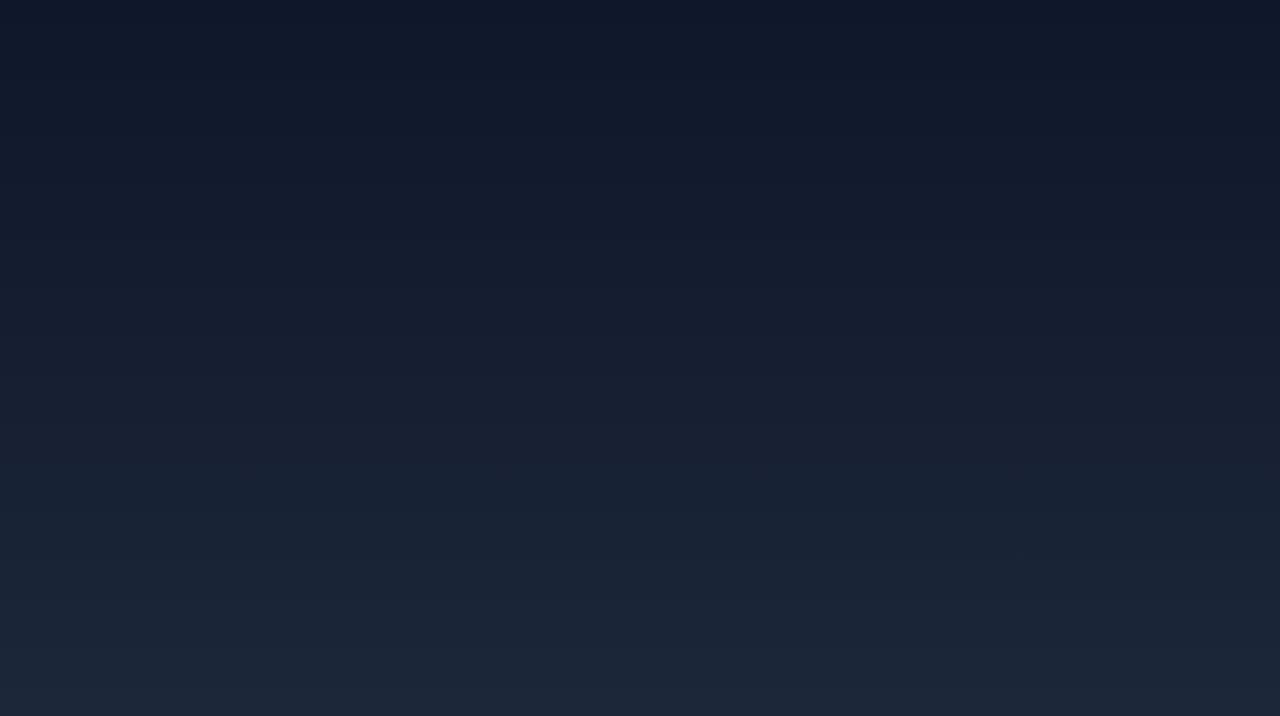
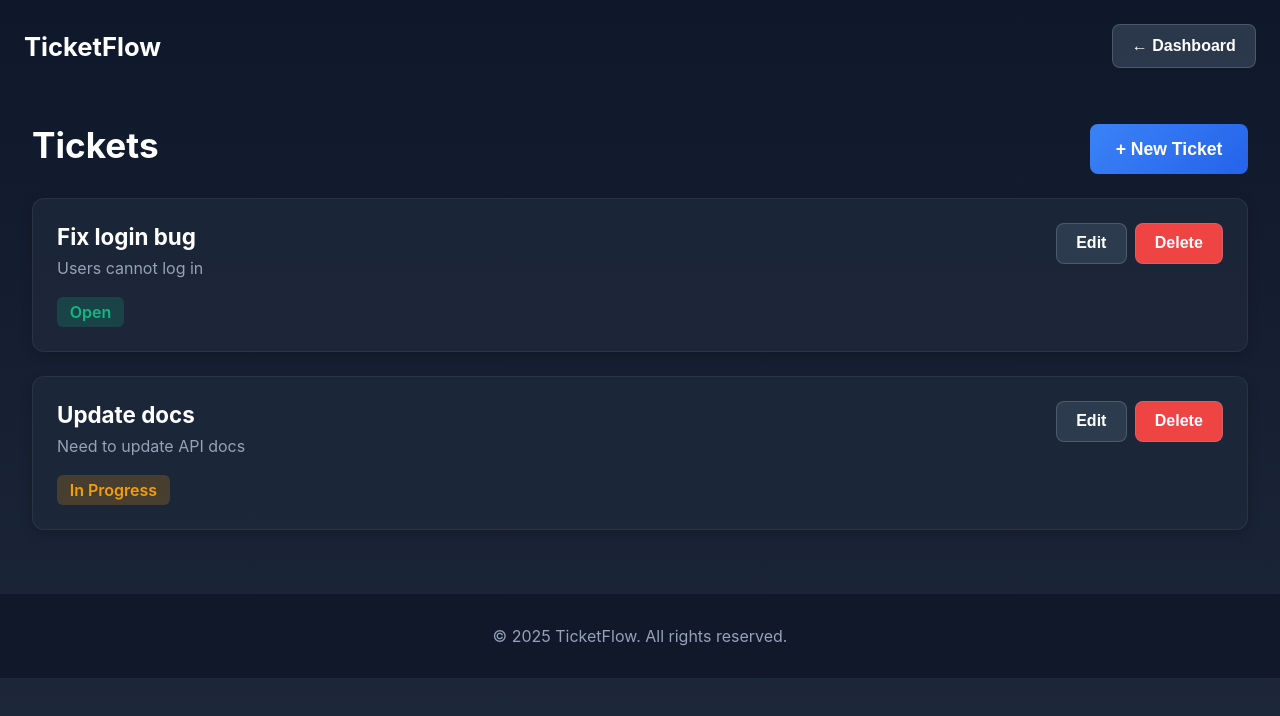
Before and after one commit to olusanyaemmanuelpg-sudo/ticket-management-app-using-vue.js, a Vue app: page /manage-tickets in a window 1280 px wide. Before the commit this address had no page. Shown: the top 716 px of the page. Built offline with nearby package versions, Linux system fonts and the light colour scheme.

Commit message:
Created manage ticket page

```diff
--- a/src/App.vue
+++ b/src/App.vue
@@ -24,6 +24,6 @@ const tickets = ref([
 <template>
   <div id="app">
     <AppToast />
-    <RouterView :tickets="tickets" />
+    <RouterView :tickets="tickets" :setTickets="(newTickets) => (tickets = newTickets)" />
   </div>
 </template>
--- a/src/composables/Auth.js
+++ b/src/composables/Auth.js
@@ -37,7 +37,7 @@ export function useAuth() {
 
   const logout = () => {
     localStorage.removeItem('ticketapp_session')
-    user.value(null)
+    user.value = null
   }
 
   return { user, loading, login, signup, logout }
--- a/src/router/index.js
+++ b/src/router/index.js
@@ -3,6 +3,7 @@ import LandingPage from '@/views/LandingPage.vue'
 import LoginPage from '@/views/LoginPage.vue'
 import SigninPage from '@/views/SigninPage.vue'
 import DashboardPage from '@/views/DashboardPage.vue'
+import TicketManagement from '@/views/TicketManagement.vue'
 const router = createRouter({
   history: createWebHistory(import.meta.env.BASE_URL),
   routes: [
@@ -26,6 +27,11 @@ const router = createRouter({
       name: 'DashboardPage',
       component: DashboardPage,
     },
+    {
+      path: '/manage-tickets',
+      name: 'TicketmanagementPage',
+      component: TicketManagement,
+    },
   ],
 })
 
--- a/src/views/DashboardPage.vue
+++ b/src/views/DashboardPage.vue
@@ -30,34 +30,34 @@ const stats = computed(() => ({
 </script>
 
 <template>
-  <main className="dashboard-section">
-    <div className="dashboard-page">
-      <nav className="dash-nav">
+  <main class="dashboard-section">
+    <div class="dashboard-page">
+      <nav class="dash-nav">
         <h2>TicketFlow</h2>
         <button @click="handleLogout">Logout</button>
       </nav>
       <h1>Welcome, {{ user?.name }} !</h1>
       <p>Here's your ticket overview</p>
 
-      <div className="dashboard-grid">
-        <div className="StatcardStyle" style="border: 2px solid #3b82f633">
+      <div class="dashboard-grid">
+        <div class="StatcardStyle" style="border: 2px solid #3b82f633">
           <h3>Total Tickets</h3>
           <p>{{ stats.total }}</p>
         </div>
-        <div className="StatcardStyle" style="border: 2px solid #10b98133">
+        <div class="StatcardStyle" style="border: 2px solid #10b98133">
           <h3>Open</h3>
           <p>{{ stats.open }}</p>
         </div>
-        <div className="StatcardStyle" style="border: 2px solid #f59e0b33">
+        <div class="StatcardStyle" style="border: 2px solid #f59e0b33">
           <h3>In Progress</h3>
           <p>{{ stats.inProgress }}</p>
         </div>
-        <div className="StatcardStyle" style="border: 2px solid #6b728033">
+        <div class="StatcardStyle" style="border: 2px solid #6b728033">
           <h3>Closed</h3>
           <p>{{ stats.closed }}</p>
         </div>
       </div>
-      <button className="manage-tickets" @click="router.push('/manage-tickets')">
+      <button class="manage-tickets" @click="router.push('/manage-tickets')">
         Manage Tickets →
       </button>
     </div>
--- /dev/null
+++ b/src/views/TicketManagement.vue
@@ -0,0 +1,336 @@
+<script setup>
+import { ref, computed } from 'vue'
+import { useRouter } from 'vue-router'
+import FooterPage from '@/components/FooterPage.vue'
+import { useToast } from '@/composables/Toast'
+
+const props = defineProps({
+  tickets: { type: Array, default: () => [] },
+  setTickets: { type: Function, required: true },
+})
+
+const router = useRouter()
+const { showToast } = useToast()
+
+const ticketsList = computed(() => props.tickets)
+
+const showForm = ref(false)
+const editingId = ref(null)
+const formData = ref({
+  title: '',
+  status: 'open',
+  description: '',
+})
+const errors = ref({})
+
+const resetForm = () => {
+  formData.value = { title: '', status: 'open', description: '' }
+  editingId.value = null
+  errors.value = {}
+}
+
+const handleSubmit = () => {
+  const newErrors = {}
+  if (!formData.value.title) newErrors.title = 'Title is required'
+  if (!['open', 'in_progress', 'closed'].includes(formData.value.status))
+    newErrors.status = 'Invalid status'
+
+  if (!formData.value.description) newErrors.description = 'Description is required'
+
+  if (Object.keys(newErrors).length > 0) {
+    errors.value = newErrors
+    return
+  }
+
+  if (editingId.value) {
+    props.setTickets(
+      props.tickets.map((t) => (t.id === editingId.value ? { ...t, ...formData.value } : t)),
+    )
+    showToast('Ticket updated successfully', 'success')
+  } else {
+    props.setTickets([
+      ...props.tickets,
+      { ...formData.value, id: Date.now(), createdAt: Date.now() },
+    ])
+    showToast('Ticket created successfully', 'success')
+  }
+  resetForm()
+  showForm.value = false
+}
+
+const handleEdit = (ticket) => {
+  formData.value = {
+    title: ticket.title,
+    status: ticket.status,
+    description: ticket.description || '',
+  }
+  editingId.value = ticket.id
+  showForm.value = true
+}
+
+const handleDelete = (id) => {
+  if (window.confirm('Are you sure you want to delete this ticket?')) {
+    props.setTickets(props.tickets.filter((t) => t.id !== id))
+    showToast('Ticket deleted successfully', 'success')
+  }
+}
+
+const getStatusStyle = (status) => {
+  const colors = {
+    open: '#10b981',
+    in_progress: '#f59e0b',
+    closed: '#6b7280',
+  }
+  return {
+    background: `${colors[status]}33`,
+    color: colors[status],
+    padding: '0.3rem 0.8rem',
+    borderRadius: '6px',
+    fontSize: '1rem',
+    fontWeight: '600',
+    textTransform: 'capitalize',
+    display: 'inline-block',
+  }
+}
+</script>
+
+<template>
+  <main className="manage-tickets-page">
+    <section className="manage-ticket">
+      <nav>
+        <h2>TicketFlow</h2>
+        <button @click="router.push('/dashboard')">← Dashboard</button>
+      </nav>
+      <div className="manage-ticket-flex">
+        <h1>Tickets</h1>
+        <button
+          @click="
+            () => {
+              showForm = !showForm
+              resetForm()
+            }
+          "
+        >
+          {{ showForm ? 'cancel' : '+ New Ticket' }}
+        </button>
+      </div>
+      <div v-if="showForm" className="form-section">
+        <h3>{{ editingId ? 'Edit Ticket' : 'Create New Ticket' }}</h3>
+
+        <div className="form-input">
+          <label for="input">Title *</label>
+          <input v-model="formData.title" @input="errors.title = ''" />
+
+          <span v-if="errors.title" className="input-error">{{ errors.title }}</span>
+        </div>
+        <div className="form-input">
+          <label for="status">Status*</label>
+          <select className="select-input" v-model="formData.status">
+            <option value="open">open</option>
+            <option value="in_progress">In Progress</option>
+            <option value="closed">Closed</option>
+          </select>
+        </div>
+        <div className="form-input">
+          <label for="description">Description</label>
+          <textarea v-model="formData.description" className="desc-input"></textarea>
+
+          <span v-if="errors.description" className="input-error">{{ errors.description }}</span>
+        </div>
+
+        <button className="manage-btn" @click="handleSubmit">
+          {{ editingId ? 'Update' : 'Create' }} Ticket
+        </button>
+      </div>
+
+      <div className="manage-grid">
+        <div className="manage-grid-container" v-for="ticket in ticketsList" :key="ticket.id">
+          <div className="manage-grid-section">
+            <div className="firstsection">
+              <h3>{{ ticket.title }}</h3>
+              <p>{{ ticket.description }}</p>
+              <span className="ticket-status" :style="getStatusStyle(ticket.status)">
+                {{ ticket.status.replace('_', ' ') }}
+              </span>
+            </div>
+            <div className="secondsection">
+              <button className="edit-btn" @click="handleEdit(ticket)">Edit</button>
+              <button className="del-btn" @click="handleDelete(ticket.id)">Delete</button>
+            </div>
+          </div>
+        </div>
+      </div>
+    </section>
+    <FooterPage />
+  </main>
+</template>
+
+<style>
+main {
+  padding: 0;
+}
+.manage-tickets-page {
+  min-height: 100vh;
+}
+
+nav {
+  margin-bottom: 2rem;
+  padding: 1.5rem;
+  display: flex;
+  justify-content: space-between;
+  align-items: center;
+}
+nav button {
+  background: rgba(51, 65, 85, 0.8);
+  color: white;
+  border: 1px solid rgba(148, 163, 184, 0.3);
+  padding: 0.75rem 1.2rem;
+  border-radius: 8px;
+  cursor: pointer;
+  font-weight: 600;
+  font-size: 1rem;
+  transition: all 0.3s ease;
+}
+nav h2 {
+  font-size: 1.6rem;
+}
+
+.manage-ticket-flex {
+  display: flex;
+  justify-content: space-between;
+  align-items: center;
+  margin-bottom: 0 1.5rem;
+  padding: 0 2rem;
+  flex-wrap: wrap;
+}
+.manage-ticket-flex h1 {
+  color: white;
+  font-size: 2.2rem;
+  margin-bottom: 0.5rem;
+}
+.manage-ticket-flex button,
+.manage-btn {
+  background: linear-gradient(135deg, #3b82f6, #2563eb);
+  color: white;
+  border: none;
+  padding: 0.9rem 1.6rem;
+  border-radius: 8px;
+  cursor: pointer;
+  font-weight: bold;
+  font-size: 1.1rem;
+  transition: all 0.3s ease;
+}
+
+.form-section {
+  background: rgba(30, 41, 59, 0.8);
+  padding: 1.5rem;
+  margin: 1.5rem;
+  border-radius: 12px;
+  box-shadow: 0 4px 12px rgba(0, 0, 0, 0.2);
+  border: 1px solid rgba(148, 163, 184, 0.1);
+}
+
+.form-section h3 {
+  color: white;
+  margin-bottom: 1rem;
+  font-size: 1.2rem;
+}
+
+.form-input {
+  margin-bottom: 1rem;
+}
+.form-input label {
+  color: #cbd5e1;
+  display: block;
+  margin-bottom: 0.5rem;
+  font-size: 1rem;
+}
+.form-input input,
+.select-input,
+.desc-input {
+  width: 100%;
+  padding: 0.8rem;
+  background: rgba(15, 23, 42, 0.6);
+  font-size: 1rem;
+  color: white;
+  border-radius: 8px;
+  border: 1px solid rgba(148, 163, 184, 0.3);
+}
+.desc-input {
+  min-height: 100px;
+}
+.manage-grid {
+  display: grid;
+  gap: 1.5rem;
+  margin-top: 1.5rem;
+  padding: 0 2rem;
+}
+.manage-grid-container {
+  background: rgba(30, 41, 59, 0.8);
+  padding: 1.5rem;
+  border-radius: 12px;
+  box-shadow: 0 4px 12px rgba(0, 0, 0, 0.2);
+  border: 1px solid rgba(148, 163, 184, 0.1);
+}
+.manage-grid-section {
+  display: flex;
+  justify-content: space-between;
+  align-items: start;
+}
+.firstsection {
+  flex: 1;
+}
+.firstsection h3 {
+  color: white;
+  font-size: 1.4rem;
+  margin-bottom: 0.5rem;
+}
+.firstsection p {
+  color: #94a3b8;
+  margin-bottom: 1.2rem;
+}
+.secondsection {
+  display: flex;
+  gap: 0.5rem;
+}
+
+.edit-btn {
+  background: rgba(51, 65, 85, 0.8);
+  color: white;
+  border: 1px solid rgba(148, 163, 184, 0.3);
+  padding: 0.65rem 1.2rem;
+  border-radius: 8px;
+  cursor: pointer;
+  font-weight: 600;
+  font-size: 1rem;
+  transition: all 0.3s ease;
+}
+.del-btn {
+  background: #ef4444;
+  color: white;
+  border: 1px solid rgba(148, 163, 184, 0.3);
+  padding: 0.65rem 1.2rem;
+  border-radius: 8px;
+  cursor: pointer;
+  font-weight: 600;
+  font-size: 1rem;
+  transition: all 0.3s ease;
+}
+
+.input-error {
+  color: #ef4444;
+  font-size: 0.9rem;
+  display: block;
+  margin-top: 0.25rem;
+}
+
+@media (max-width: 500px) {
+  .manage-grid-section {
+    display: block;
+    gap: 30px;
+  }
+  .ticket-status {
+    margin-bottom: 15px;
+  }
+}
+</style>
```
